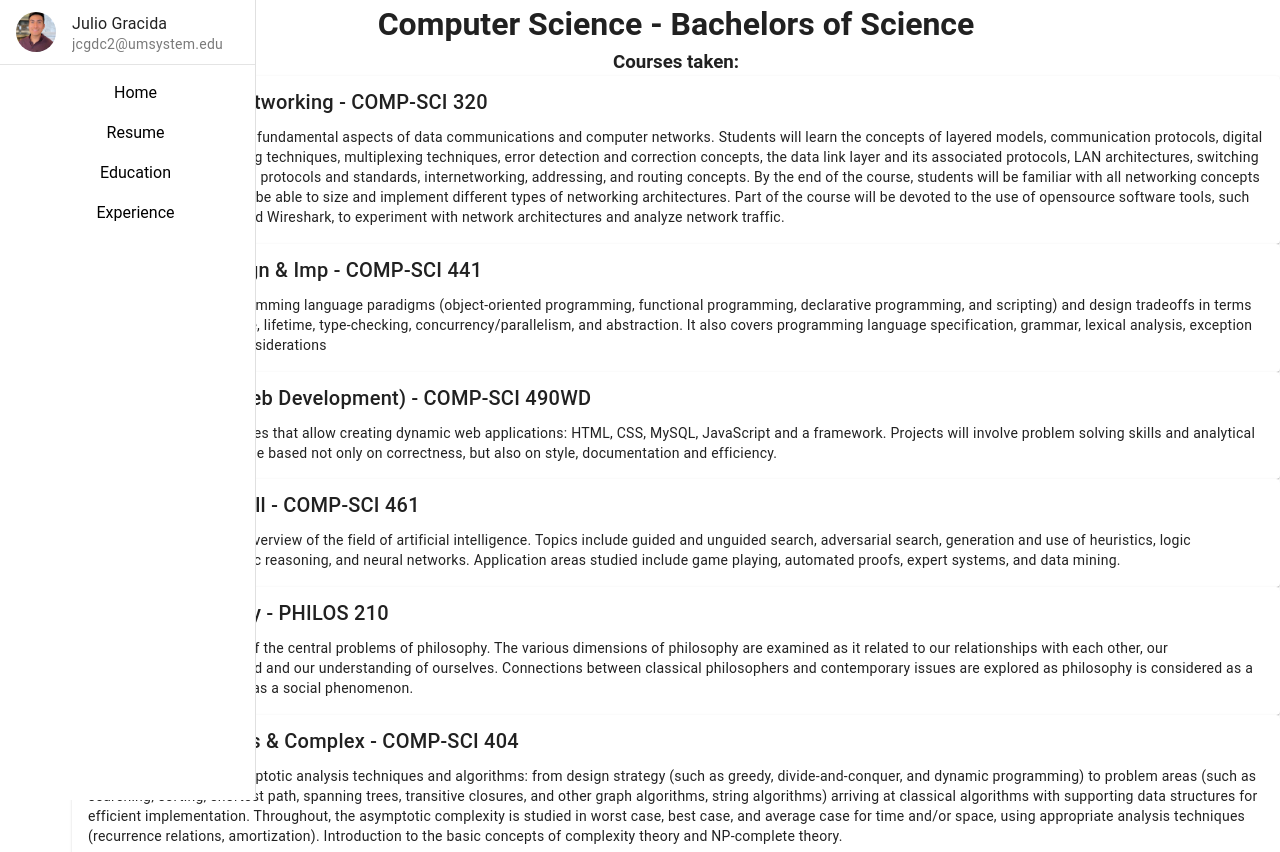
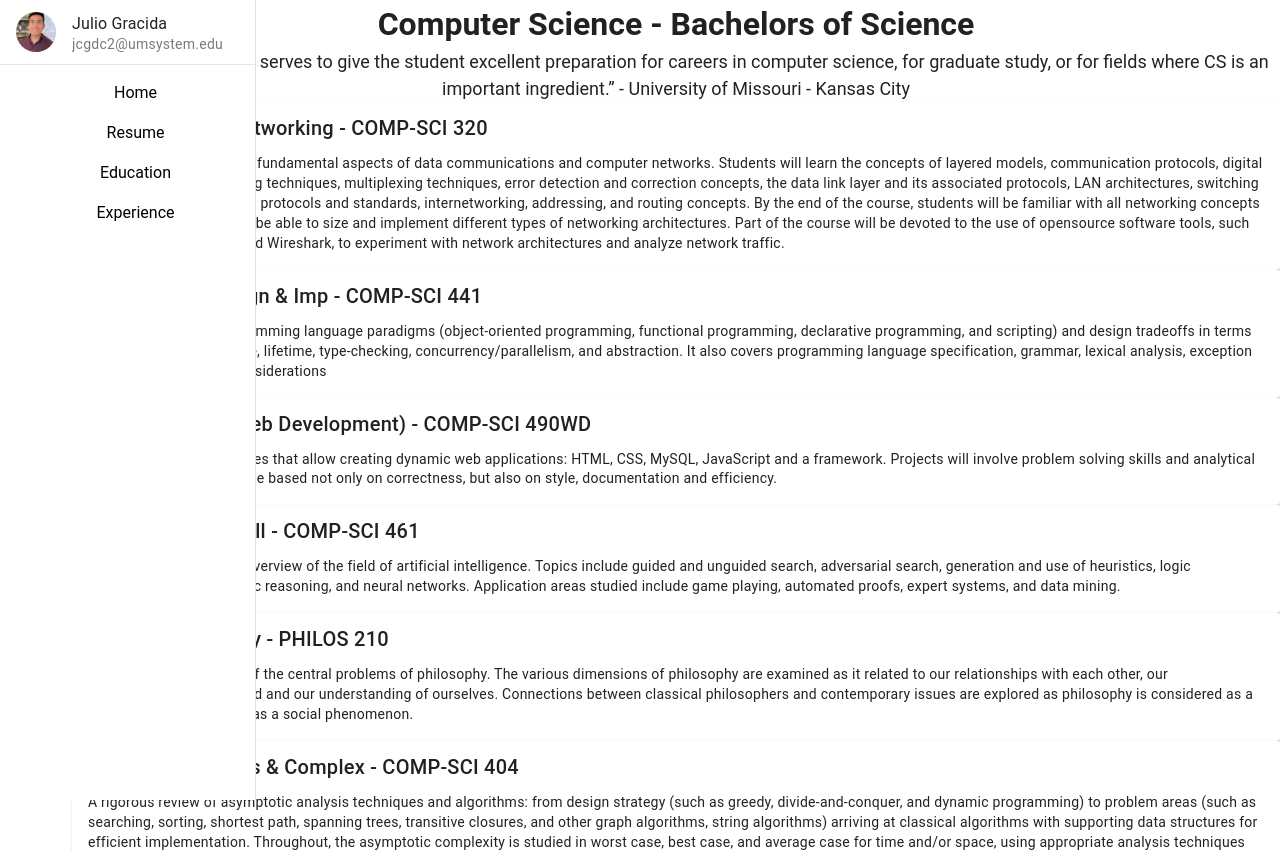
Before and after one commit to SimplyJuly/vite, a Vue app: page /education in a window 1280 px wide. Shown: the top 852 px of the page. Built offline with nearby package versions, Linux system fonts and the light colour scheme; some icons are missing.

Commit message:
Added the education description
We added the description, we also got to put into use the new header component that was released!

```diff
--- a/src/components/Header.vue
+++ b/src/components/Header.vue
@@ -7,6 +7,12 @@ const props = defineProps ({
 <template>
   <div class="header">
     <h1>{{ info.title }}</h1>
-    <h3>{{ info.subtitle }}</h3>
+    <p class="subtitle">{{ info.subtitle }}</p>
   </div>
 </template>
+
+<style>
+.subtitle {
+  font-size: 1.125rem;
+}
+</style>
--- a/src/views/Education.vue
+++ b/src/views/Education.vue
@@ -138,7 +138,7 @@ const courses = ref([
 
 const headerInfo = ref({
   title: 'Computer Science - Bachelors of Science',
-  subtitle: 'Courses taken:',
+  subtitle: '“This degree program serves to give the student excellent preparation for careers in computer science, for graduate study, or for fields where CS is an important ingredient.” - University of Missouri - Kansas City',
 })
 </script>
 
```
